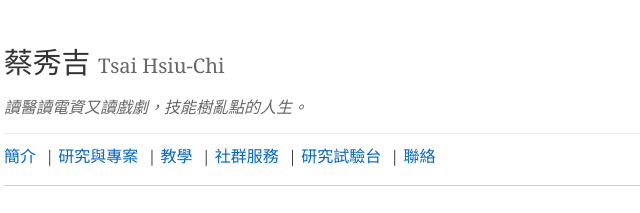
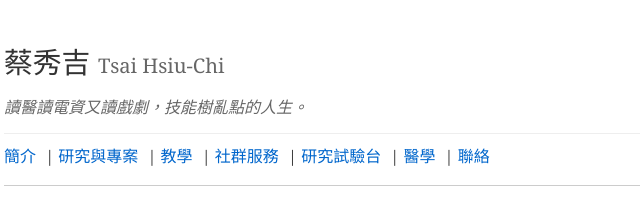
Before and after one commit to thc1006/today_is_my_birthday, a plain HTML site: page index.html in a window 1280 px wide. Shown: the top 213 px of the page, 236-876 px from the left. Drawn offline with Linux system fonts and the light colour scheme.

Commit message:
新增醫學筆記連結至導航列

```diff
--- a/index.html
+++ b/index.html
@@ -22,6 +22,7 @@
     <a href="#teaching">教學</a> |
     <a href="#service">社群服務</a> |
     <a href="#testbed">研究試驗台</a> |
+    <a href="PE/">醫學</a> |
     <a href="#contact">聯絡</a>
   </nav>
 </header>
```
